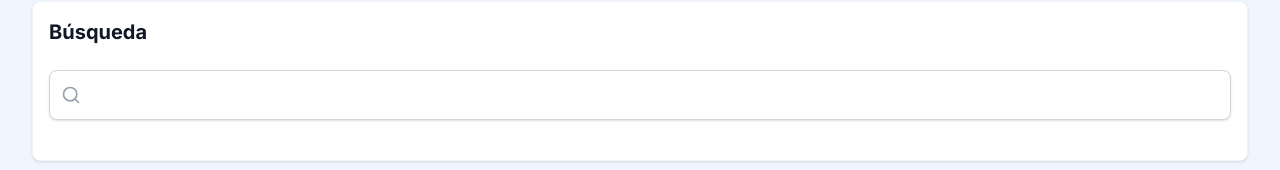
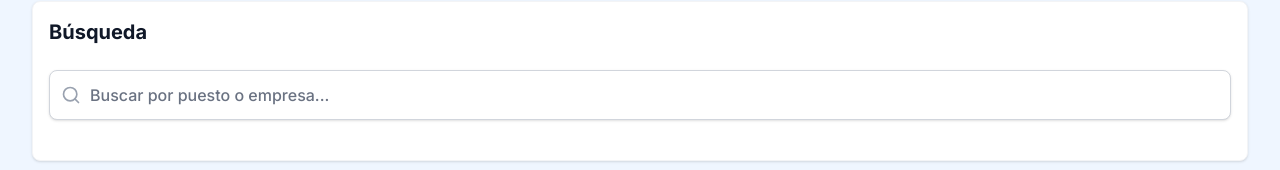
Before and after one commit to CristianAlarconDev/CodigoEmpleoV2, a React (Vite) app: page /empleos in a window 1280 px wide. Shown: the part 192-362 px from the top of the page. Built offline with nearby package versions, Linux system fonts and the light colour scheme; no server answers.

Commit message:
se agrega placeholder a searchbar

```diff
--- a/src/pages/EmpleosPage.jsx
+++ b/src/pages/EmpleosPage.jsx
@@ -20,7 +20,8 @@ const EmpleosPage = () => {
       </h2>
       <div className="bg-white p-4 rounded-lg shadow-sm border border-gray-100 mb-8">
         <h3 className="text-xl font-bold text-gray-900 mb-6">Búsqueda</h3>
-        <SearchBar valorBusqueda={filtros.busqueda} onSearchChange={handleFilterChange} />
+        <SearchBar valorBusqueda={filtros.busqueda} onSearchChange={handleFilterChange}
+        placeholderString={"Buscar por puesto o empresa..."} />
       </div>
 
       {/*Cont principal para disposicion desktop o mobile, cambiar o llevar a css propio */}
```
